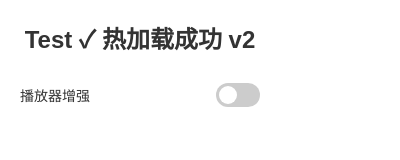
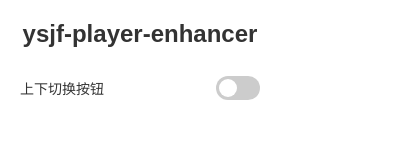
Before and after one commit to itchaox/ysjf-player-enhancer, a browser extension: page popup.html in a window 400 px wide. Drawn offline with Linux system fonts and the light colour scheme.

Commit message:
ui(popup): 开关文案改为'上下切换按钮'
- 开关显示文字从「播放器增强」改为「上下切换按钮」
- 顶部调试文字从 'Test ✓ 热加载成功 v2' 改为项目名
- 保留 storage key 'enhancerEnabled'，已启用的用户状态不受影响

```diff
--- a/popup.html
+++ b/popup.html
@@ -71,10 +71,10 @@
   </style>
 </head>
 <body>
-  <div class="test-text">Test ✓ 热加载成功 v2</div>
+  <div class="test-text">ysjf-player-enhancer</div>
 
   <div class="switch-row">
-    <span class="switch-label">播放器增强</span>
+    <span class="switch-label">上下切换按钮</span>
     <label class="switch">
       <input type="checkbox" id="enhancerSwitch">
       <span class="slider"></span>
```
